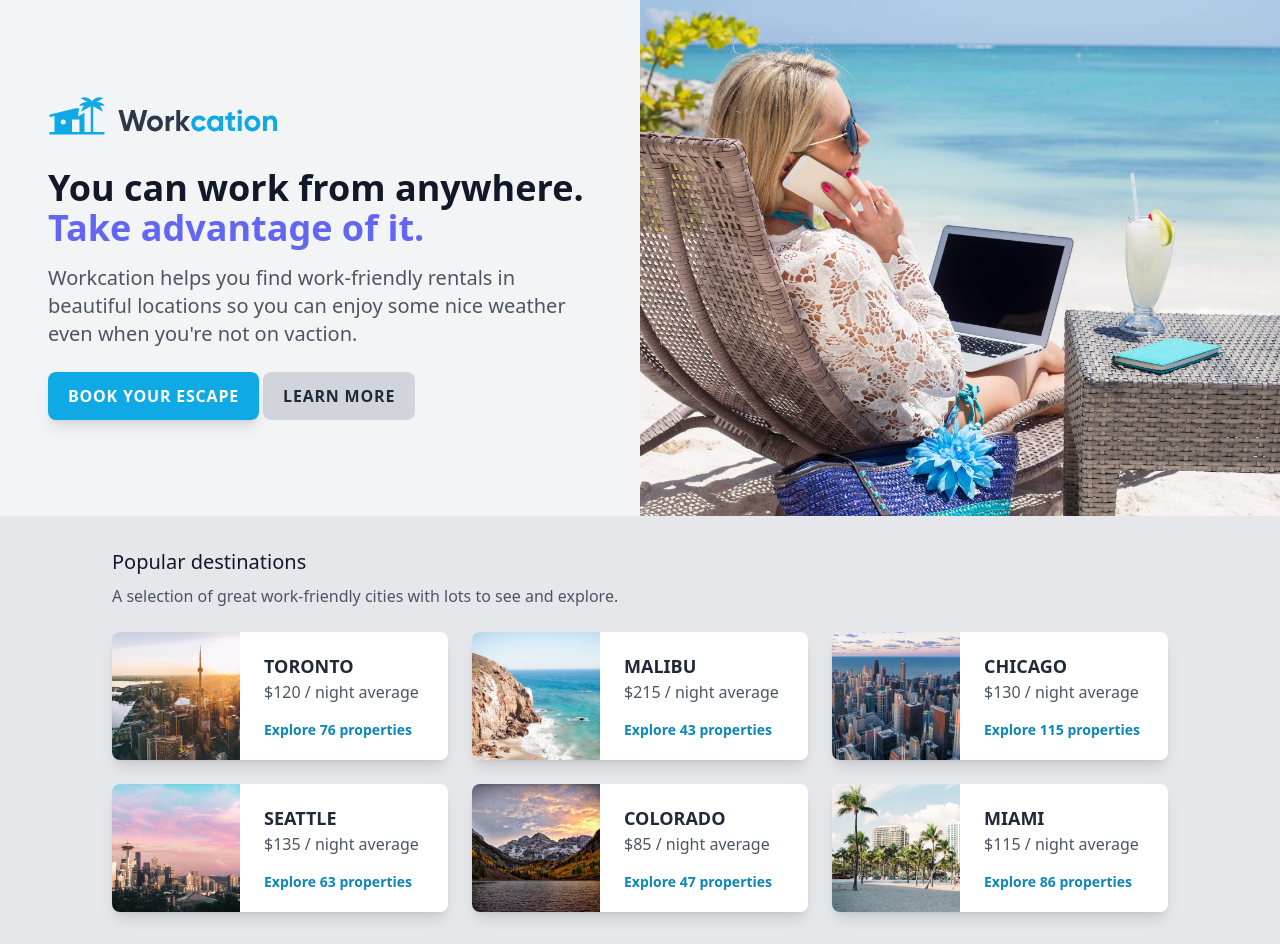
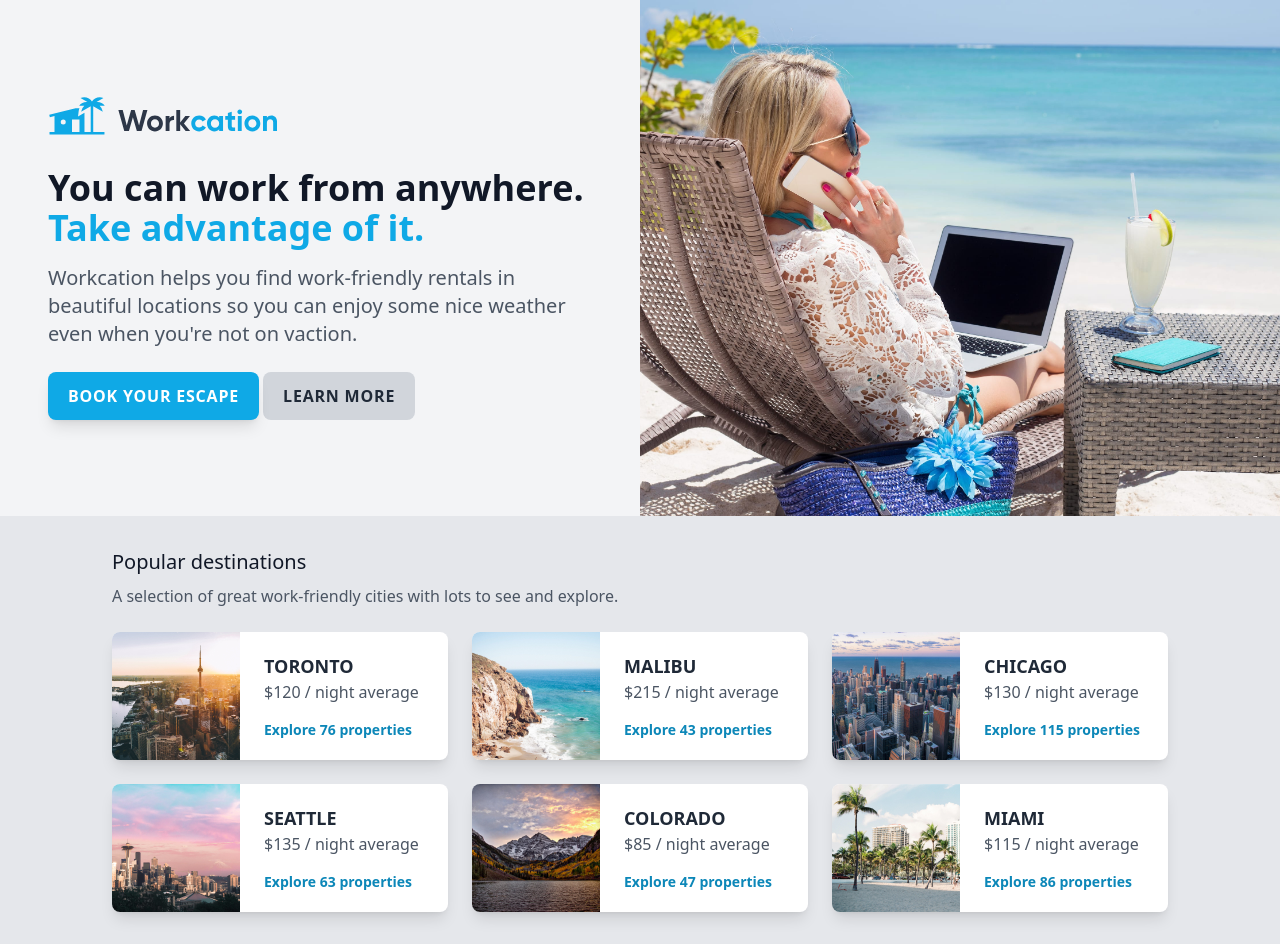
Before and after one commit to luceroweb/tailwind-up-and-running, a React (Vite) app: page / in a window 1280 px wide. Built offline with nearby package versions, Linux system fonts and the light colour scheme.

Commit message:
feat(brand): update sub-head color

```diff
--- a/src/App.jsx
+++ b/src/App.jsx
@@ -18,7 +18,7 @@ export default function App() {
             <h1 className="mt-6 text-2xl font-bold text-gray-900 sm:mt-8 sm:text-4xl lg:text-3xl xl:text-4xl">
               You can work from anywhere.
               <br className="hidden lg:inline" />
-              <span className="text-indigo-500">Take advantage of it.</span>
+              <span className="text-brand">Take advantage of it.</span>
             </h1>
             <p className="mt-2 text-gray-600 sm:mt-4 sm:text-xl">
               Workcation helps you find work-friendly rentals in beautiful
```
